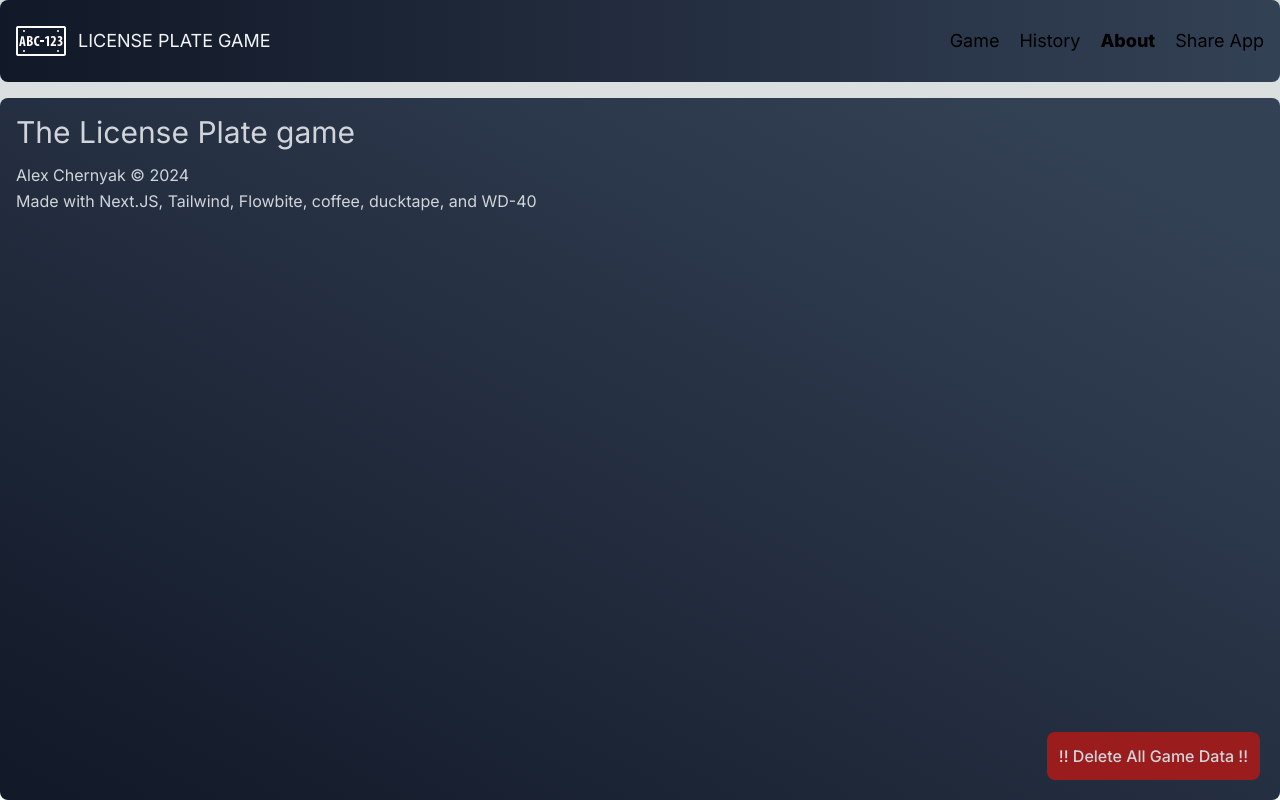
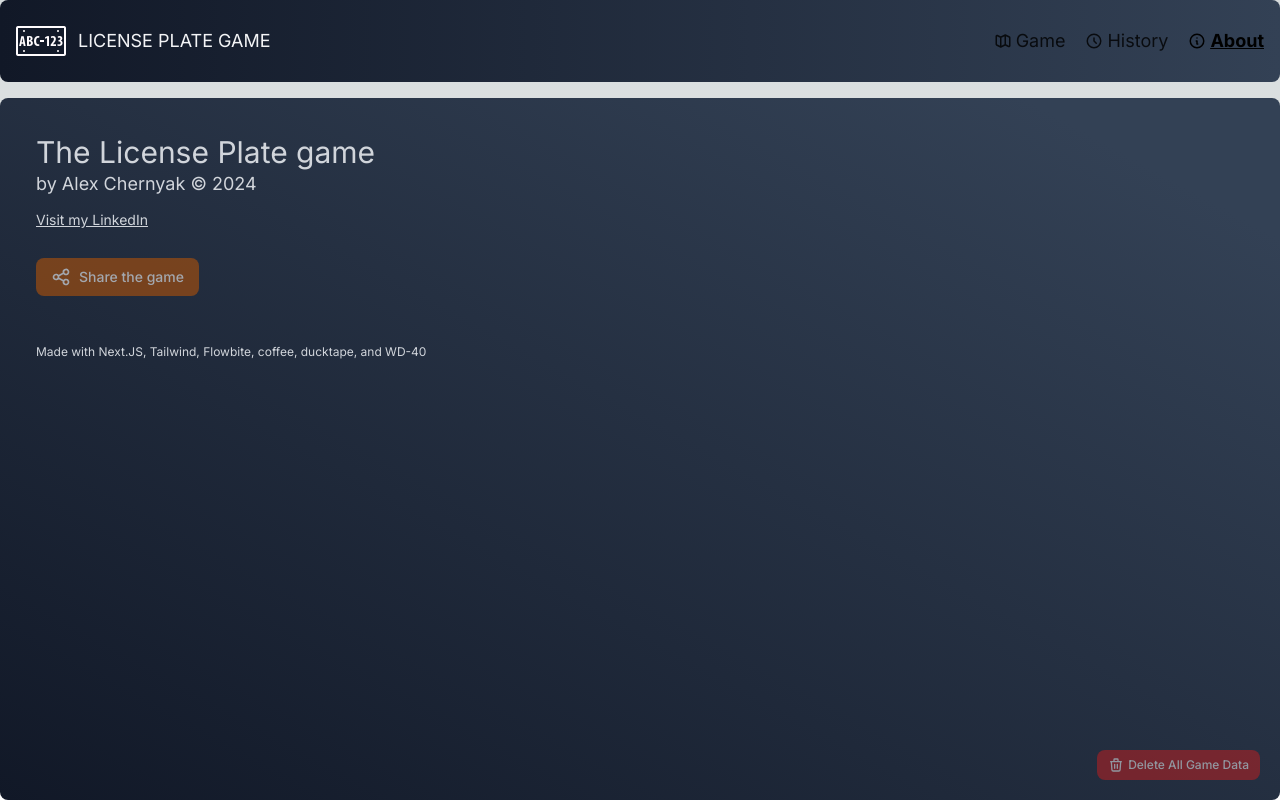
Before and after one commit to aspirinonfire/thegame, a Next.js app: page /about in a window 1280 px wide. Built offline with nearby package versions, Linux system fonts and the light colour scheme.

Commit message:
confirmation dialogs and cleanup

```diff
--- a/app/about/page.tsx
+++ b/app/about/page.tsx
@@ -1,30 +1,90 @@
 "use client"
+import { HiOutlineShare, HiOutlineTrash, HiOutlineExclamationCircle } from "react-icons/hi";
+import { Button, Modal } from "flowbite-react";
+import { useState } from "react";
 
 export default function About() {
-  function clearLocalStorage() {
+  const [isShowShareConfirmation, setIsShowShareConfirmation] = useState(false);
+  const [isShowDeleteConfirmation, setIsShowDeleteConfirmation] = useState(false);
+
+  function handleDeleteGameData() {
+    setIsShowDeleteConfirmation(false);
     localStorage.clear();
     window.location.reload();
   }
 
+  function handleShareApp() {
+    const host = location.protocol.concat("//").concat(window.location.host);
+    navigator.clipboard.writeText(host);
+    setIsShowShareConfirmation(true);
+  }
+
   return (
     <>
-      <h2 className="text-3xl pb-3">The License Plate game</h2>
-      <div className="text-small leading-relaxed">
-        <p>
-          Alex Chernyak &copy; 2024
-        </p>
-        <p>
-          Made with Next.JS, Tailwind, Flowbite, coffee, ducktape, and WD-40
-        </p>
+      <div className="flex flex-col gap-7 m-5">
+        <div className="flex flex-col grow">
+          <h2 className="text-3xl">The License Plate game</h2>
+          <p className="text-lg">
+            by Alex Chernyak &copy; 2024
+          </p>
+          <a href="https://www.linkedin.com/in/alexander-chernyak-5633ab92/" target="_blank" className="text-sm mt-3 underline">Visit my LinkedIn</a>
+        </div>
+        <div className="flex flex-wrap gap-2">
+          <Button size="sm" className="bg-amber-700 animate-pulse" onClick={handleShareApp}>
+            <HiOutlineShare className="mr-2 h-5 w-5" />
+            Share the game
+          </Button>
+        </div>
+        <div className="leading-relaxed">
+          <p className="mt-5 text-xs">
+            Made with Next.JS, Tailwind, Flowbite, coffee, ducktape, and WD-40
+          </p>
+        </div>
       </div>
 
       <div>
-        <button type="button"
-          className="fixed bottom-0 right-0 p-3 m-5 bg-red-800 hover:bg-red-700 focus:ring-gray-700 border-gray-700 focus:outline-none focus:ring-4 font-medium rounded-lg"
-          onClick={clearLocalStorage}>
-           !! Delete All Game Data !!
-        </button>
-    </div>
+        <Button size="xs" color="failure" className="fixed bottom-0 right-0 m-5 opacity-50" onClick={() => setIsShowDeleteConfirmation(true)}>
+          <HiOutlineTrash className="mr-1 h-4 w-4"/>
+          Delete All Game Data
+        </Button>
+      </div>
+
+      <Modal show={isShowDeleteConfirmation} size="md" onClose={() => setIsShowDeleteConfirmation(false)} popup>
+        <Modal.Header />
+        <Modal.Body>
+          <div className="text-center">
+            <HiOutlineExclamationCircle className="mx-auto mb-4 h-14 w-14 text-gray-400 dark:text-gray-200" />
+            <h3 className="mb-5 text-lg font-normal text-gray-500 dark:text-gray-400">
+              Are you sure you want to delete all game data?
+            </h3>
+            <div className="flex justify-center gap-4">
+              <Button color="gray" onClick={handleDeleteGameData}>
+                {"Yes, I'm sure"}
+              </Button>
+              <Button color="failure" onClick={() => setIsShowDeleteConfirmation(false)}>
+                No, cancel
+              </Button>
+            </div>
+          </div>
+        </Modal.Body>
+      </Modal>
+
+      <Modal show={isShowShareConfirmation} size="sm" onClose={() => setIsShowShareConfirmation(false)} popup>
+        <Modal.Header />
+        <Modal.Body>
+          <div className="text-center">
+            <h3 className="mb-5 text-lg font-normal text-gray-500 dark:text-gray-400">
+              Game URL was copied to your clipboard.
+            </h3>
+            <div className="flex justify-center">
+              <Button color="gray" onClick={() => setIsShowShareConfirmation(false)}>
+                Acknowledge
+              </Button>
+            </div>
+          </div>
+        </Modal.Body>
+
+      </Modal>
     </>
   );
 }
--- a/app/common/gamemap.tsx
+++ b/app/common/gamemap.tsx
@@ -31,20 +31,21 @@ export default function GameMap(mapArguments: ActiveGameData | HistoricalGamesDa
     }
     else {
       // 0 no spots, 100 spotted in every game, 50 spotted half of the games
-      const spotRate = Math.round((mapArguments.spotsByStateLookup[state] ?? 0) / (mapArguments.totalNumberOfGames ?? 1) * 100);
+      const spotRate = Math.round((mapArguments?.spotsByStateLookup[state] ?? 0) / (mapArguments?.totalNumberOfGames ?? 1) * 100);
 
       switch (true) {
         case spotRate == 0: return unspottedState;
-        case (spotRate < 10): return "fill-rose-50";
-        case (spotRate >= 10 && spotRate < 20): return "fill-rose-200";
-        case (spotRate >= 20 && spotRate < 30): return "fill-rose-300";
-        case (spotRate >= 30 && spotRate < 40): return "fill-rose-400";
-        case (spotRate >= 40 && spotRate < 50): return "fill-rose-500";
-        case (spotRate >= 50 && spotRate < 60): return "fill-orange-600";
-        case (spotRate >= 60 && spotRate < 70): return "fill-orange-700";
-        case (spotRate >= 70 && spotRate < 80): return "fill-orange-800";
-        case (spotRate >= 80 && spotRate < 90): return "fill-orange-900";
-        default: return "fill-orange-950";
+        case (spotRate < 10): return "transition-all fill-rose-50";
+        case (spotRate >= 10 && spotRate < 20): return "transition-all fill-rose-200";
+        case (spotRate >= 20 && spotRate < 30): return "transition-all fill-rose-300";
+        case (spotRate >= 30 && spotRate < 40): return "transition-all fill-rose-400";
+        case (spotRate >= 40 && spotRate < 50): return "transition-all fill-rose-500";
+        case (spotRate >= 50 && spotRate < 60): return "transition-all fill-orange-600";
+        case (spotRate >= 60 && spotRate < 70): return "transition-all fill-orange-700";
+        case (spotRate >= 70 && spotRate < 80): return "transition-all fill-orange-800";
+        case (spotRate >= 80 && spotRate < 90): return "transition-all fill-orange-900";
+        case spotRate >= 90: return "transition-all fill-orange-950";
+        default: return unspottedState;
       }
     }
   };
--- a/app/layout.tsx
+++ b/app/layout.tsx
@@ -10,6 +10,7 @@ import UserAccount from "./common/accounts";
 import { Game } from "./common/gameCore/gameModels";
 import Image from 'next/image'
 import { Drawer, Spinner } from "flowbite-react";
+import { HiOutlineMap, HiOutlineClock, HiOutlineInformationCircle } from "react-icons/hi";
 
 const inter = Inter({ subsets: ["latin"] });
 
@@ -89,10 +90,20 @@ export default function RootLayout({
   function renderNavLinks() {
     return (
       <>
-        <Link href="/game" className={`link ${pathname === '/game' ? 'font-extrabold' : ''}`}>Game</Link>
-        <Link href="/history" className={`link ${pathname === '/history' ? 'font-extrabold' : ''}`}>History</Link>
-        <Link href="/about" className={`link ${pathname === '/about' ? 'font-extrabold' : ''}`}>About</Link>
-        <a href="#" className="block">Share App</a>
+        <div className={`flex flex-row gap-1 items-center ${pathname === '/game' ? 'font-bold underline' : 'opacity-80'}`}>
+          <HiOutlineMap />
+          <Link href="/game" className="link">Game</Link>
+        </div>
+
+        <div className={`flex flex-row gap-1 items-center ${pathname === '/history' ? 'font-bold underline' : 'opacity-80'}`}>
+          <HiOutlineClock />
+          <Link href="/history" className="link">History</Link>
+        </div>
+
+        <div className={`flex flex-row gap-1 items-center ${pathname === '/about' ? 'font-bold underline' : 'opacity-80'}`}>
+          <HiOutlineInformationCircle />
+          <Link href="/about" className="link">About</Link>
+        </div>
       </>
     );
   }
--- a/package.json
+++ b/package.json
@@ -10,6 +10,7 @@
   },
   "dependencies": {
     "@ducanh2912/next-pwa": "^10.2.7",
+    "@heroicons/react": "^2.1.4",
     "@serwist/next": "^9.0.3",
     "@serwist/precaching": "^9.0.3",
     "@serwist/sw": "^9.0.3",
```
Also changed, not shown: app/game/page.tsx (+44 -11 lines), 1 other file (tests, documents, lock files or other folders).
